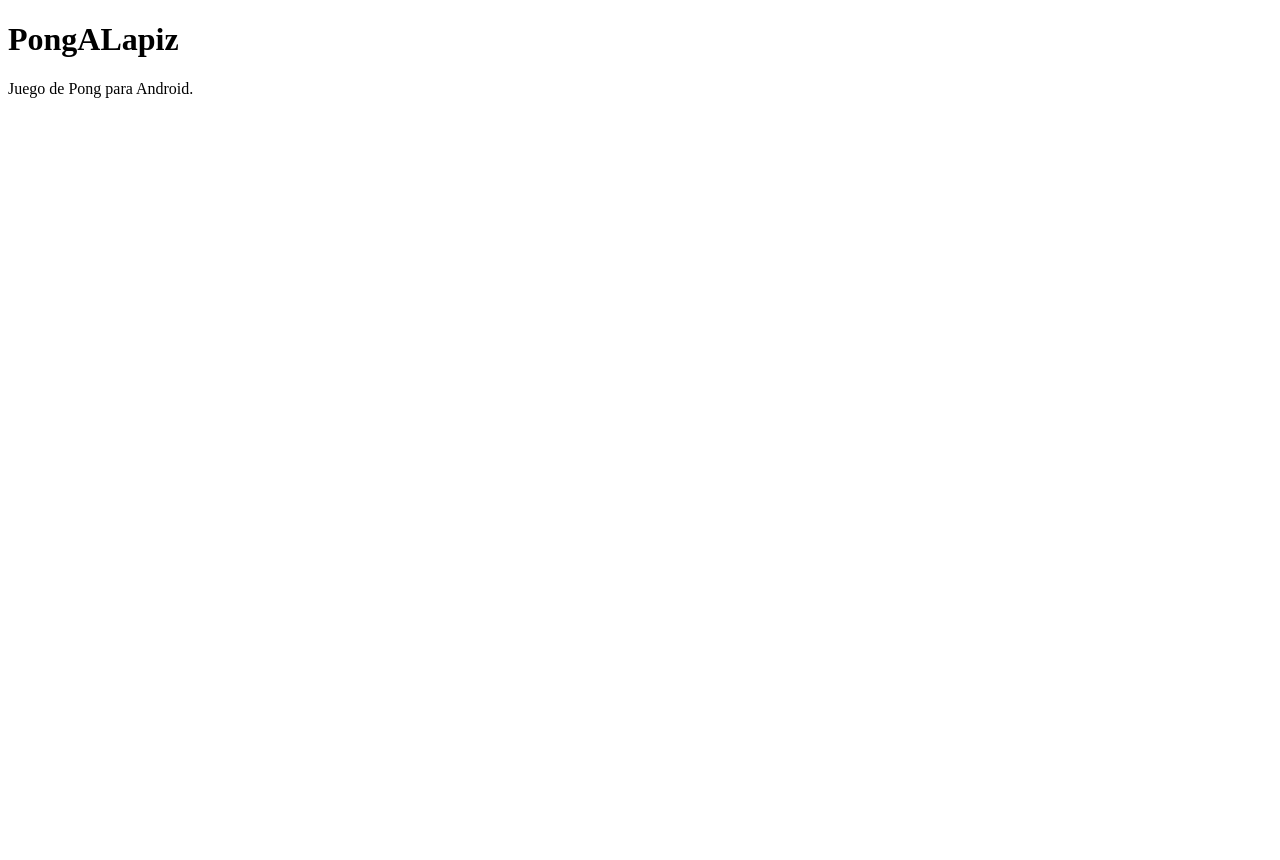
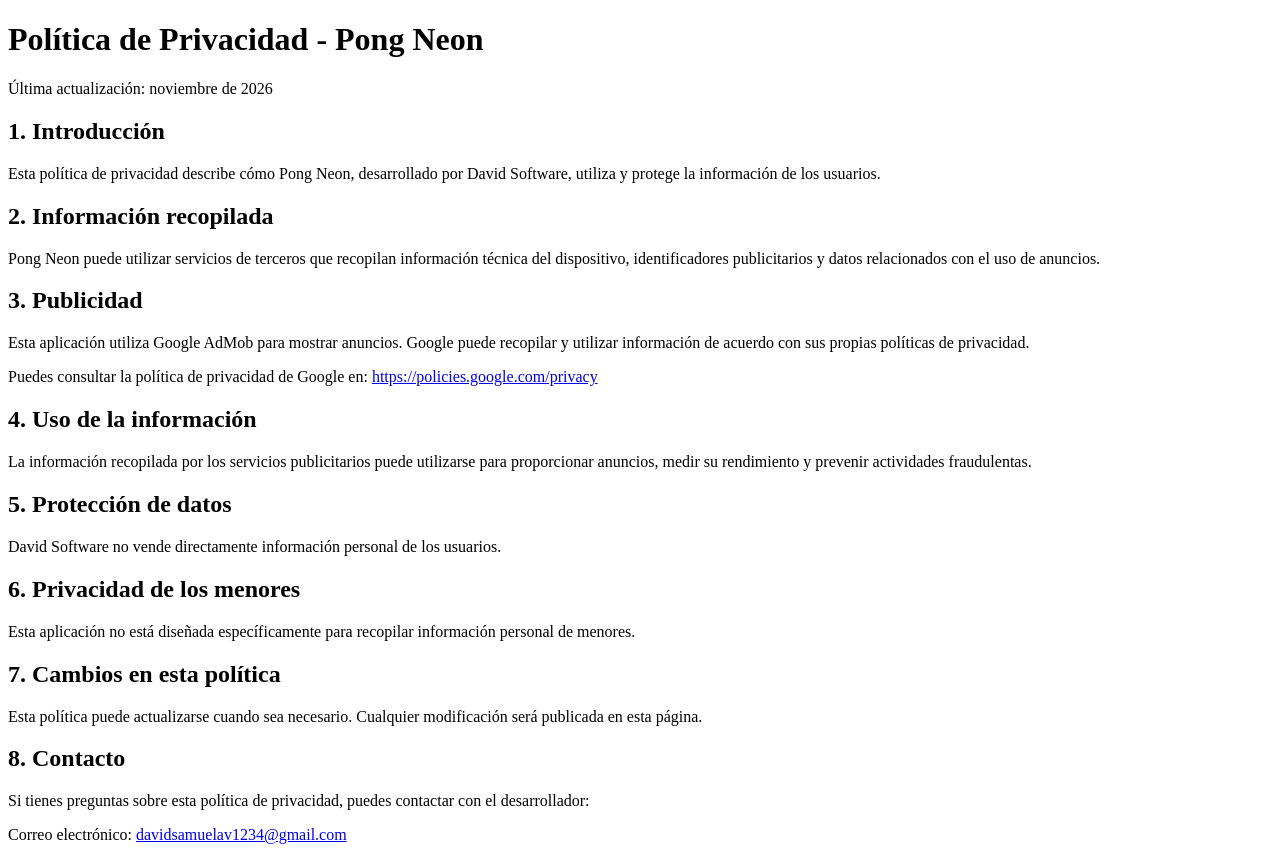
Before and after one commit to davidsamuelavila/pong-neon-privacy-david.github.io, a plain HTML site: page index.html in a window 1280 px wide. Before the commit the page ends 800 px from the top, so only its background shows below. Drawn offline with Linux system fonts and the light colour scheme.

Commit message:
Update index.html

```diff
--- a/index.html
+++ b/index.html
@@ -1,8 +1,79 @@
+
 <!DOCTYPE html>
 <html lang="es">
-<head><meta charset="UTF-8"><title>PongALapiz</title></head>
+<head>
+    <meta charset="UTF-8">
+    <meta name="viewport" content="width=device-width, initial-scale=1.0">
+    <title>Política de Privacidad - Pong Neon</title>
+</head>
 <body>
-<h1>PongALapiz</h1>
-<p>Juego de Pong para Android.</p>
+    <h1>Política de Privacidad - Pong Neon</h1>
+
+    <p>Última actualización: noviembre de 2026</p>
+
+    <h2>1. Introducción</h2>
+    <p>
+        Esta política de privacidad describe cómo Pong Neon,
+        desarrollado por David Software, utiliza y protege
+        la información de los usuarios.
+    </p>
+
+    <h2>2. Información recopilada</h2>
+    <p>
+        Pong Neon puede utilizar servicios de terceros que
+        recopilan información técnica del dispositivo,
+        identificadores publicitarios y datos relacionados
+        con el uso de anuncios.
+    </p>
+
+    <h2>3. Publicidad</h2>
+    <p>
+        Esta aplicación utiliza Google AdMob para mostrar
+        anuncios. Google puede recopilar y utilizar información
+        de acuerdo con sus propias políticas de privacidad.
+    </p>
+    <p>
+        Puedes consultar la política de privacidad de Google en:
+        <a href="https://policies.google.com/privacy">
+            https://policies.google.com/privacy
+        </a>
+    </p>
+
+    <h2>4. Uso de la información</h2>
+    <p>
+        La información recopilada por los servicios publicitarios
+        puede utilizarse para proporcionar anuncios, medir su
+        rendimiento y prevenir actividades fraudulentas.
+    </p>
+
+    <h2>5. Protección de datos</h2>
+    <p>
+        David Software no vende directamente información
+        personal de los usuarios.
+    </p>
+
+    <h2>6. Privacidad de los menores</h2>
+    <p>
+        Esta aplicación no está diseñada específicamente para
+        recopilar información personal de menores.
+    </p>
+
+    <h2>7. Cambios en esta política</h2>
+    <p>
+        Esta política puede actualizarse cuando sea necesario.
+        Cualquier modificación será publicada en esta página.
+    </p>
+
+    <h2>8. Contacto</h2>
+    <p>
+        Si tienes preguntas sobre esta política de privacidad,
+        puedes contactar con el desarrollador:
+    </p>
+    <p>
+        Correo electrónico:
+        <a href="mailto:davidsamuelav1234@gmail.com">
+            davidsamuelav1234@gmail.com
+        </a>
+    </p>
 </body>
 </html>
```
